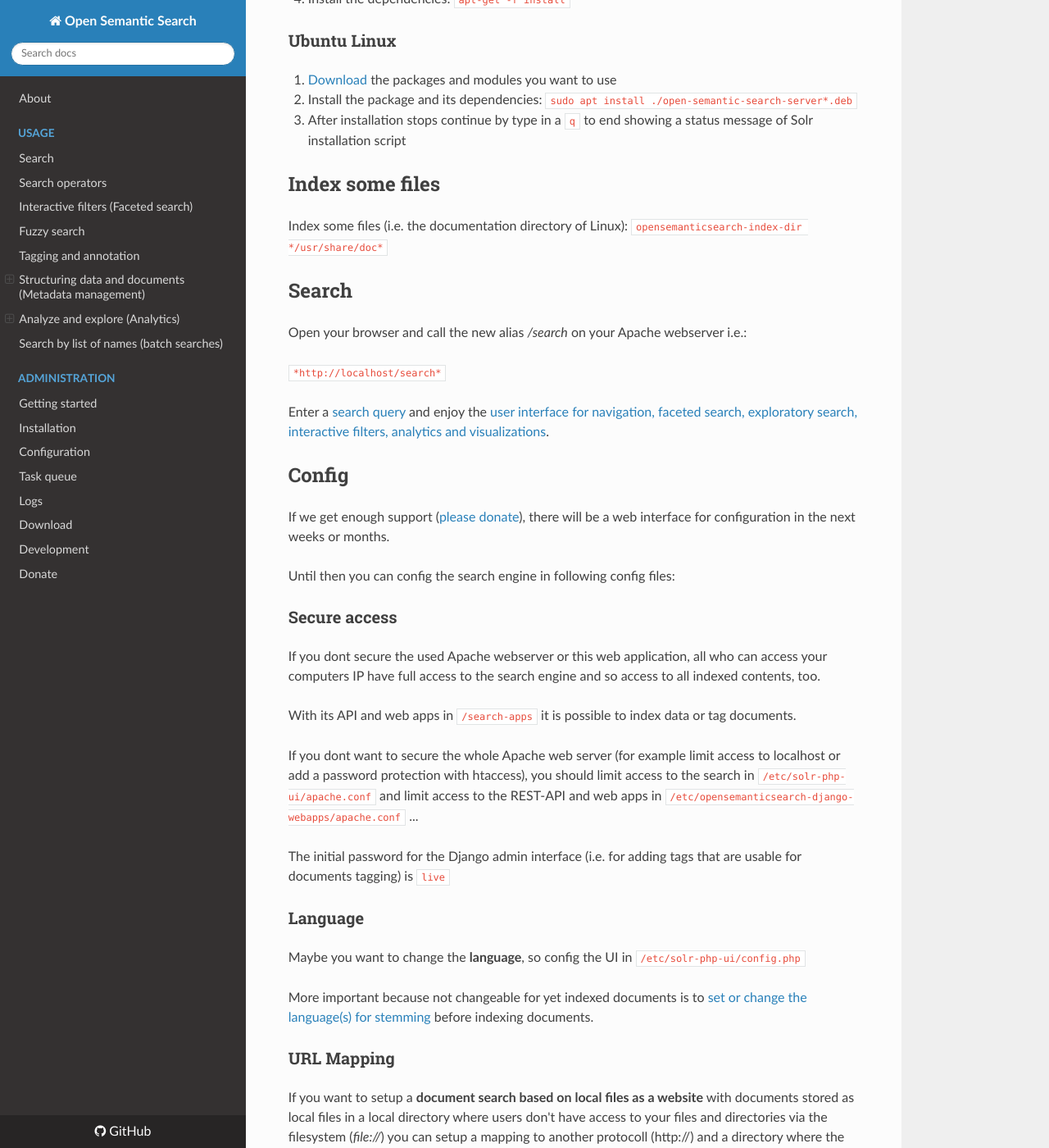
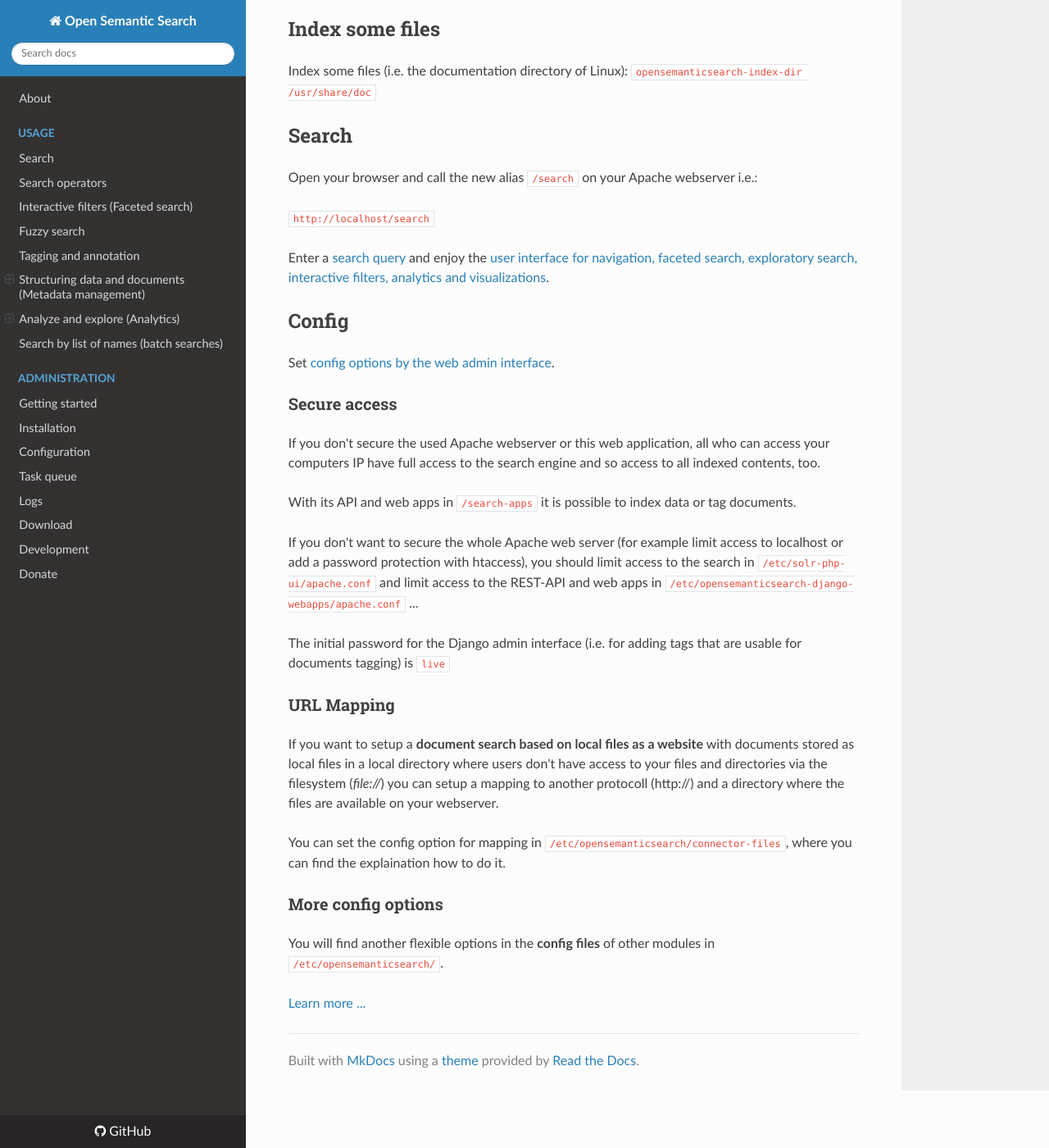
Before and after one commit to opensemanticsearch/open-semantic-search, an MkDocs documentation site: the page built from docs/doc/admin/install/search_server/README.md, in a window 1280 px wide and 1400 px high, scrolled down 766 px. Shown: the whole window at 82% size. Built offline with MkDocs 1.6.1, drawn with Linux system fonts in a browser that asks for light colours; nearby versions of some CDN libraries; some of the changed text lies outside the part shown.

Commit message:
Update Documentation of Search server installation: Easier configuration by web admin interface

```diff
--- a/docs/doc/admin/install/search_server/README.md
+++ b/docs/doc/admin/install/search_server/README.md
@@ -7,30 +7,17 @@
 # How to install Open Semantic Search Server
 
 
-# Set up a search engine server in a few steps
-
-
 ## Open Semantic Desktop Search
-
-
 
 If you are an user and want only search for yourself, you maybe want to use the [Open Semantic Desktop Search virtual machine](../../../desktop_search), which is easier to install for single end users.
 
 
-## Open Semantic Search Appliance
-
-
-If you have a virtual machine host with a virtualization software like Virtual Box, you might want to use the preconfigured virtual machine [Open Semantic Search Appliance (Search Server VM)](../search_appliance).
-
 ## Open Semantic Search Server
-
-
 
 How to setup a search engine on an intranet server running on an existing Debian GNU/Linux or Ubuntu Linux (web)server or within an existing virtual machine running a Debian GNU/Linux or Ubuntu guest:
 
 
 ### Debian GNU/Linux
-
 
 1. [Download](../../../../download) the packages and modules you want to use
 2. Get admin or super user (root)
@@ -43,7 +30,6 @@
 
 ### Ubuntu Linux
 
-
 1. [Download](../../../../download) the packages and modules you want to use
 2. Install the package and its dependencies:
 `sudo apt install ./open-semantic-search-server*.deb`
@@ -52,65 +38,44 @@
 
 ## Index some files
 
+Index some files (i.e. the documentation directory of Linux):
+`opensemanticsearch-index-dir /usr/share/doc`
 
-Index some files (i.e. the documentation directory of Linux):
-`opensemanticsearch-index-dir */usr/share/doc*`
+
 ## Search
 
+Open your browser and call the new alias `/search` on your Apache webserver i.e.:
 
-Open your browser and call the new alias */search* on your Apache webserver i.e.:
+`http://localhost/search`
 
-`*http://localhost/search*`
-
-Enter a [search query](../../../search/operators) and enjoy the [user interface for navigation, faceted search, exploratory search, interactive filters, analytics and visualizations](../../../search).
-
+Enter a [search query](../../../search/operators/README.md) and enjoy the [user interface for navigation, faceted search, exploratory search, interactive filters, analytics and visualizations](../../../search/README.md).
 
 
 ## Config
 
+Set [config options by the web admin interface](../../config/README.md).
 
-If we get enough support ([please donate](../../../../donate)), there will be a web interface for configuration in the next weeks or months.
-
-Until then you can config the search engine in following config files:
 
 ### Secure access
 
-
-If you dont secure the used Apache webserver or this web application, all who can access your computers IP have full access to the search engine and so access to all indexed contents, too.
+If you don't secure the used Apache webserver or this web application, all who can access your computers IP have full access to the search engine and so access to all indexed contents, too.
 
 With its API and web apps in `/search-apps` it is possible to index data or tag documents.
 
-If you dont want to secure the whole Apache web server (for example limit access to localhost or add a password protection with htaccess), you should limit access to the search in `/etc/solr-php-ui/apache.conf` and limit access to the REST-API and web apps in `/etc/opensemanticsearch-django-webapps/apache.conf` ...
+If you don't want to secure the whole Apache web server (for example limit access to localhost or add a password protection with htaccess), you should limit access to the search in `/etc/solr-php-ui/apache.conf` and limit access to the REST-API and web apps in `/etc/opensemanticsearch-django-webapps/apache.conf` ...
 
 The initial password for the Django admin interface (i.e. for adding tags that are usable for documents tagging) is `live`
-### Language
 
 
-Maybe you want to change the **language**, so config the UI in `/etc/solr-php-ui/config.php`
-
-More important because not changeable for yet indexed documents is to [set or change the language(s) for stemming](../../config/stemming) before indexing documents.
-
 ### URL Mapping
-
 
 If you want to setup a **document search based on local files as a website** with documents stored as local files in a local directory where users don't have access to your files and directories via the filesystem (*file://*) you can setup a mapping to another protocoll (http://) and a directory where the files are available on your webserver.
 
 You can set the config option for mapping in `/etc/opensemanticsearch/connector-files`, where you can find the explaination how to do it.
 
-### OCR
-
-
-If you want to setup **automatic textrecognition**:
-
-Install the package `tesseract-ocr` and enable OCR in `/etc/opensemanticsearch/connector-files`.
-
-The language for OCR is set in */etc/opensemanticsearch/etl*. If not English, you have to install the configured language package for Tesseract (for example the Debian package `tesseract-ocr-deu` for German).
-
-[Learn more](../../config) ...
 
 ### More config options
 
-
 You will find another flexible options in the **config files** of other modules in `/etc/opensemanticsearch/`.
 
-[Learn more ...](../../config)
+[Learn more ...](../../config/README.md)
```
